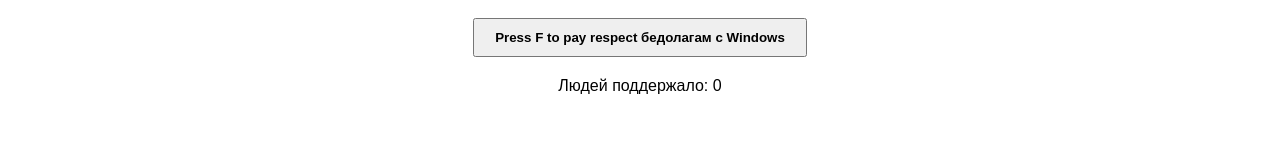
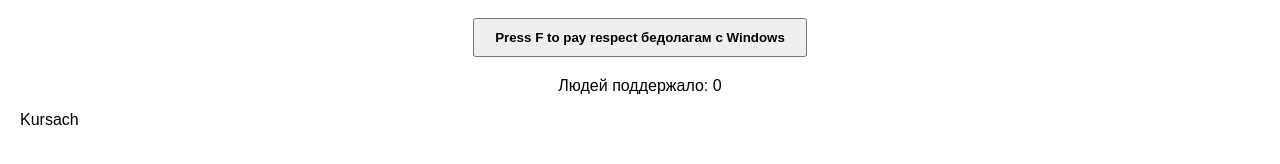
Before and after one commit to qurror/MRCO, a website: page public/Prikol.html in a window 1280 px wide. Shown: the part 280-444 px from the top of the page. Drawn offline with Linux system fonts and the light colour scheme.

Commit message:
Kursach.html

```diff
--- a/public/Prikol.html
+++ b/public/Prikol.html
@@ -50,6 +50,7 @@
     		<img src="Witch" alt="" width="25%">
     		<button id="payRespect">Press F to pay respect бедолагам с Windows</button>
     		<p id="counter">Людей поддержало: <span id="clickCount">0</span></p>
+		<p>Kursach</p>
 	</section>
   <script>
     const button = document.getElementById('payRespect');
```
